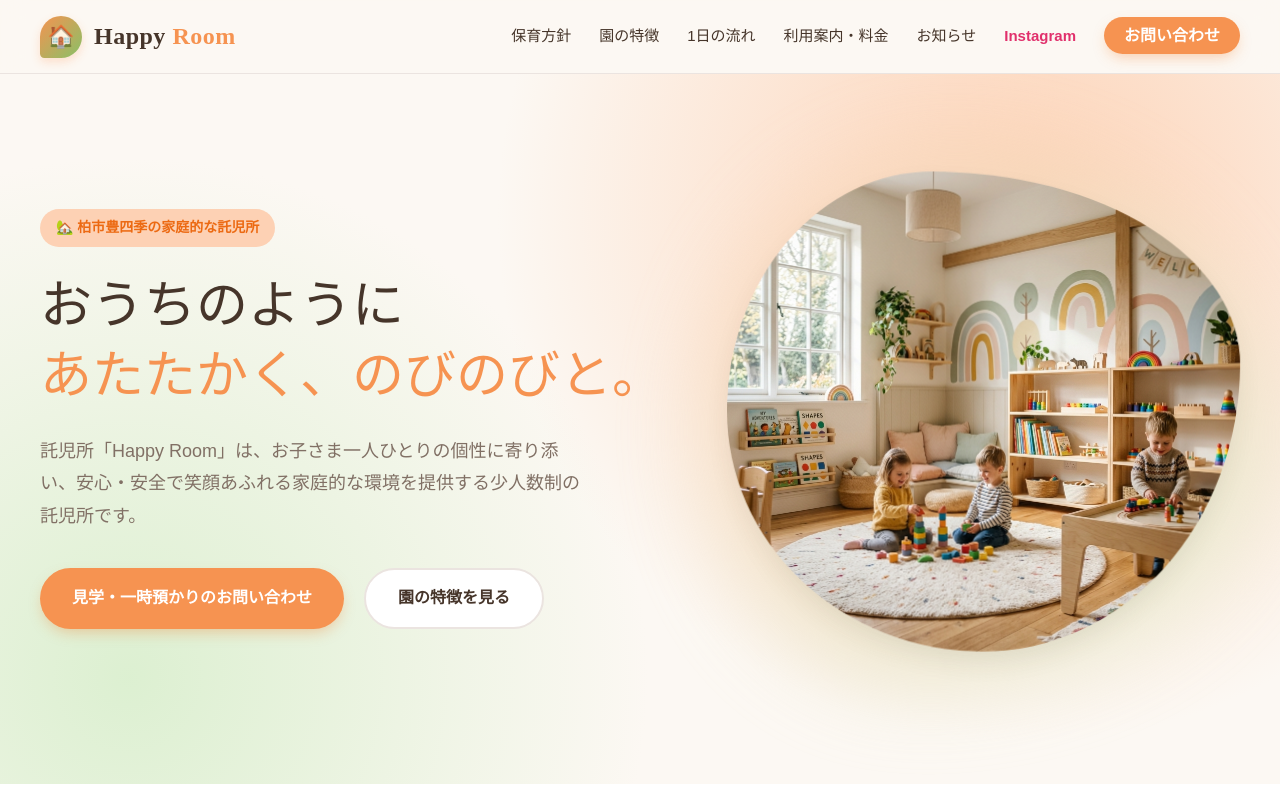
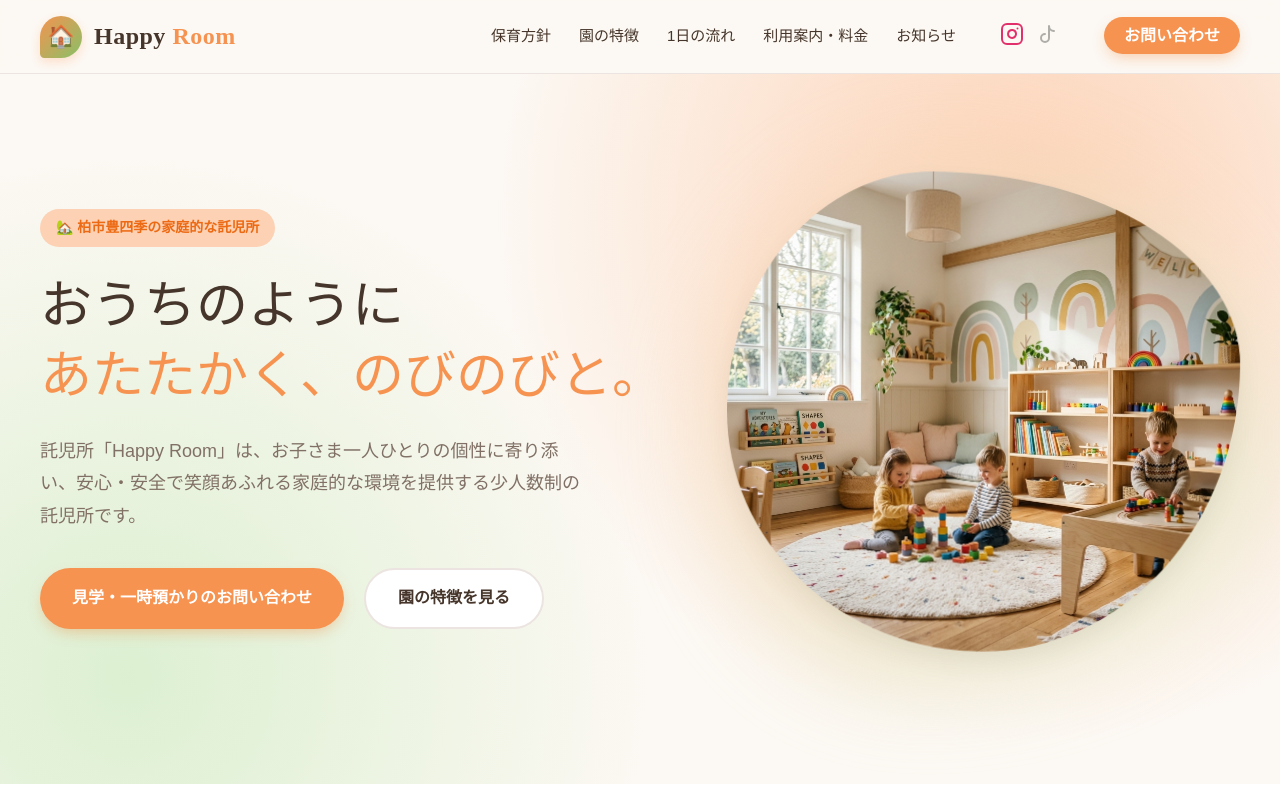
Before and after one commit to happyroom-nursery/happyroom-nursery.github.io, a website built with Vite: page index.html in a window 1280 px wide. Shown: the top 800 px of the page. Built offline with nearby package versions, Linux system fonts and the light colour scheme; no server answers; a web font is replaced by a local one.

Commit message:
Update social links design to include TikTok placeholder

```diff
--- a/index.html
+++ b/index.html
@@ -27,7 +27,16 @@
             <li><a href="#schedule" class="nav-link" id="link-schedule">1日の流れ</a></li>
             <li><a href="#price" class="nav-link" id="link-price">利用案内・料金</a></li>
             <li><a href="#news" class="nav-link" id="link-news">お知らせ</a></li>
-            <li><a href="https://www.instagram.com/happyroom_minamikashiwa" target="_blank" rel="noopener noreferrer" class="nav-link" style="color: #E1306C; font-weight: bold;">Instagram</a></li>
+            <li>
+              <div style="display: flex; gap: 12px; align-items: center; justify-content: center; padding: 0 16px;">
+                <a href="https://www.instagram.com/happyroom_minamikashiwa" target="_blank" rel="noopener noreferrer" style="color: #E1306C; text-decoration: none; display: flex; align-items: center;" aria-label="Instagram">
+                  <svg width="24" height="24" viewBox="0 0 24 24" fill="none" stroke="currentColor" stroke-width="2" stroke-linecap="round" stroke-linejoin="round"><rect x="2" y="2" width="20" height="20" rx="5" ry="5"></rect><path d="M16 11.37A4 4 0 1 1 12.63 8 4 4 0 0 1 16 11.37z"></path><line x1="17.5" y1="6.5" x2="17.51" y2="6.5"></line></svg>
+                </a>
+                <a href="#" style="color: #000; text-decoration: none; opacity: 0.3; pointer-events: none; display: flex; align-items: center;" aria-label="TikTok (準備中)" title="TikTokは現在準備中です">
+                  <svg width="24" height="24" viewBox="0 0 24 24" fill="none" stroke="currentColor" stroke-width="2" stroke-linecap="round" stroke-linejoin="round"><path d="M9 12a4 4 0 1 0 4 4V4a5 5 0 0 0 5 5"></path></svg>
+                </a>
+              </div>
+            </li>
             <li><a href="#contact" class="nav-cta" id="link-contact">お問い合わせ</a></li>
           </ul>
         </nav>
@@ -297,9 +306,16 @@
                 </td>
               </tr>
               <tr>
-                <th>Instagram</th>
+                <th>公式SNS</th>
                 <td>
-                  <a href="https://www.instagram.com/happyroom_minamikashiwa" target="_blank" rel="noopener noreferrer" style="color: #E1306C; font-weight: bold; text-decoration: none;">@happyroom_minamikashiwa</a>
+                  <div style="display: flex; flex-direction: column; gap: 8px;">
+                    <a href="https://www.instagram.com/happyroom_minamikashiwa" target="_blank" rel="noopener noreferrer" style="color: #E1306C; font-weight: bold; text-decoration: none; display: inline-flex; align-items: center; gap: 6px;">
+                      <svg width="18" height="18" viewBox="0 0 24 24" fill="none" stroke="currentColor" stroke-width="2" stroke-linecap="round" stroke-linejoin="round"><rect x="2" y="2" width="20" height="20" rx="5" ry="5"></rect><path d="M16 11.37A4 4 0 1 1 12.63 8 4 4 0 0 1 16 11.37z"></path><line x1="17.5" y1="6.5" x2="17.51" y2="6.5"></line></svg> Instagram
+                    </a>
+                    <span style="color: var(--text-muted); font-size: 14px; display: inline-flex; align-items: center; gap: 6px; opacity: 0.6;">
+                      <svg width="18" height="18" viewBox="0 0 24 24" fill="none" stroke="currentColor" stroke-width="2" stroke-linecap="round" stroke-linejoin="round"><path d="M9 12a4 4 0 1 0 4 4V4a5 5 0 0 0 5 5"></path></svg> TikTok (準備中)
+                    </span>
+                  </div>
                 </td>
               </tr>
               <tr>
```
